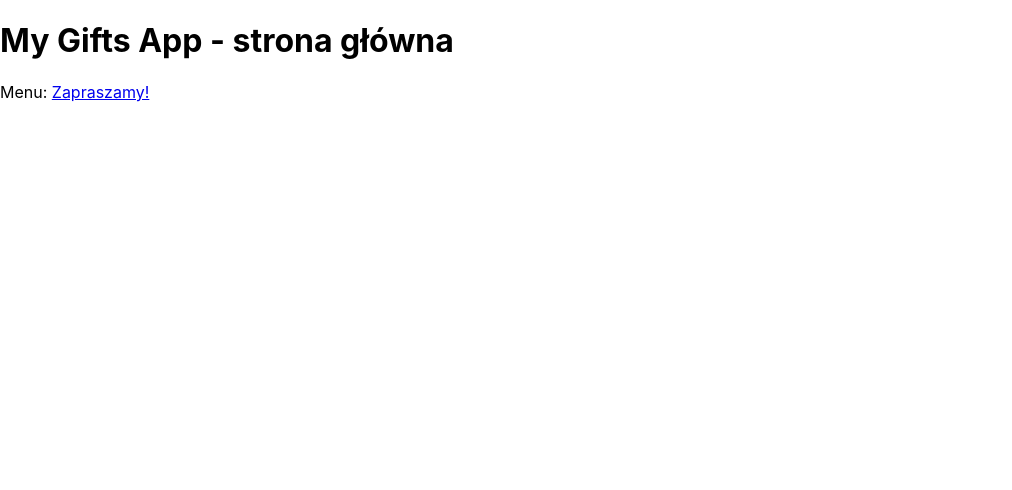
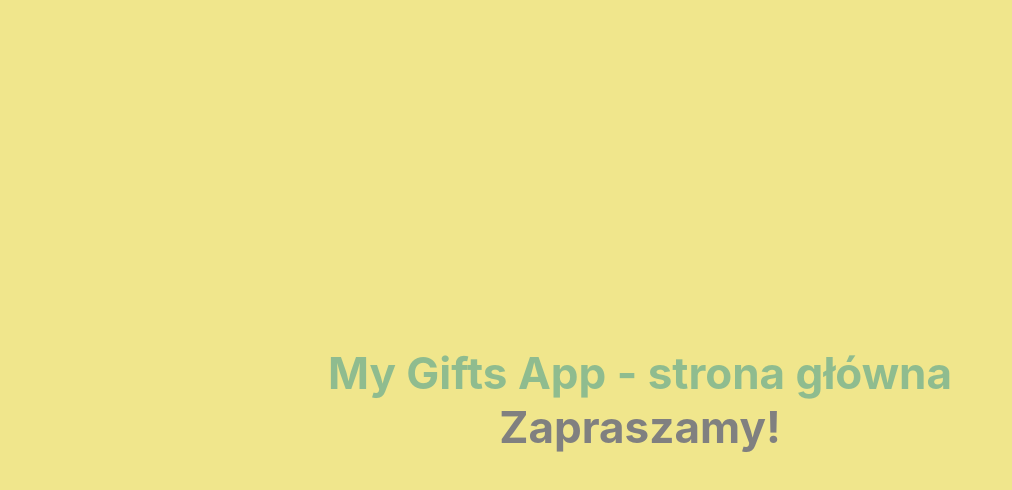
Before and after one commit to KatarzynaBarska/GiftsChildrenFront, a React (Create React App) app: page / in a window 1280 px wide. Shown: the top 490 px of the page, without its empty margins (0-1012 px from the left). Built offline with nearby package versions, Linux system fonts and the light colour scheme.

Commit message:
Added Header.css and HomePage.css

```diff
--- /dev/null
+++ b/src/components/Header/Header.css
@@ -0,0 +1,36 @@
+html, body {
+    height: 100%;
+    margin: 0;
+    padding: 0;
+}
+
+
+body {
+    background-color: khaki;
+    display: flex;
+    justify-content: center;
+    align-items: center;
+}
+.container {
+    width: 100%;
+    height: 100%;
+    margin: 0 auto;
+    text-align: center;
+}
+
+.container h1 {
+    color: darkseagreen;
+    font-family: "Arial", serif;
+    padding: 10px 10px 5px 10px;
+    margin: 0;
+
+}
+.container a {
+    text-decoration: none;
+}
+.container_header {
+    margin: auto;
+    padding: 10px;
+    color: darkseagreen;
+    font-weight: bold;
+}
--- a/src/components/Header/Header.tsx
+++ b/src/components/Header/Header.tsx
@@ -1,16 +1,23 @@
 import React from 'react';
 import {NavLink} from "react-router-dom";
 
+import './Header.css';
+
 export const Header = () => {
-    const colorOfLink = ({isActive} : {
+    const colorOfLink = ({isActive}: {
         isActive: boolean;
     }) => ({color: isActive ? 'green' : 'red'})
     return (
-    <>
-        <h1>My Gifts App</h1>
-        Menu: <NavLink style={colorOfLink}
-                       to="/gift">Gifts</NavLink> | <NavLink style={colorOfLink} to="/child">Children</NavLink >
-        <hr/>
-    </>
+        <>
+            <div className="container">
+                <div className="container_header">
+                    <h1>My Gifts App</h1>
+                    Menu: <NavLink style={colorOfLink}
+                                   to="/gift">Gifts</NavLink> | <NavLink
+                    style={colorOfLink} to="/child">Children</NavLink>
+                </div>
+            </div>
+
+        </>
     );
 };
--- /dev/null
+++ b/src/components/HomePage/HomePage.css
@@ -0,0 +1,33 @@
+html, body {
+    height: 100%;
+    margin: 0;
+    padding: 0;
+}
+
+.mainView {
+    width: 100%;
+    height: 100%;
+    margin: 0;
+    padding: 0;
+    background-color: khaki;
+    color: darkseagreen;
+    text-align: center;
+    font-size:22px ;
+    font-weight: bold;
+}
+
+.mainView h1 {
+    margin: 0;
+}
+
+.mainView_link{
+    font-size: 44px;
+    color: gray;
+}
+
+.mainView a {
+    text-decoration: none ;
+}
+.mainView a:hover {
+    color: darkgoldenrod;
+}
--- /dev/null
+++ b/src/components/HomePage/HomePage.tsx
@@ -0,0 +1,16 @@
+import React from "react";
+import {NavLink} from "react-router-dom";
+
+import "./HomePage.css";
+
+
+export const HomePage = () => {
+    return (
+        <>
+            <div className="mainView">
+                <h1>My Gifts App - strona główna</h1>
+                <NavLink className="mainView_link" to="/child">Zapraszamy!</NavLink >
+            </div>
+        </>
+    )
+}
--- a/src/views/MainView.tsx
+++ b/src/views/MainView.tsx
@@ -1,12 +1,9 @@
 import React from 'react';
-import {NavLink} from "react-router-dom";
+import {HomePage} from "../components/HomePage/HomePage";
 export const MainView = () => {
     return (
         <>
-            <div className="mainView">
-                <h1>My Gifts App - strona główna</h1>
-                Menu: <NavLink to="/child">Zapraszamy!</NavLink >
-            </div>
+           <HomePage/>
         </>
     );
 }
```
